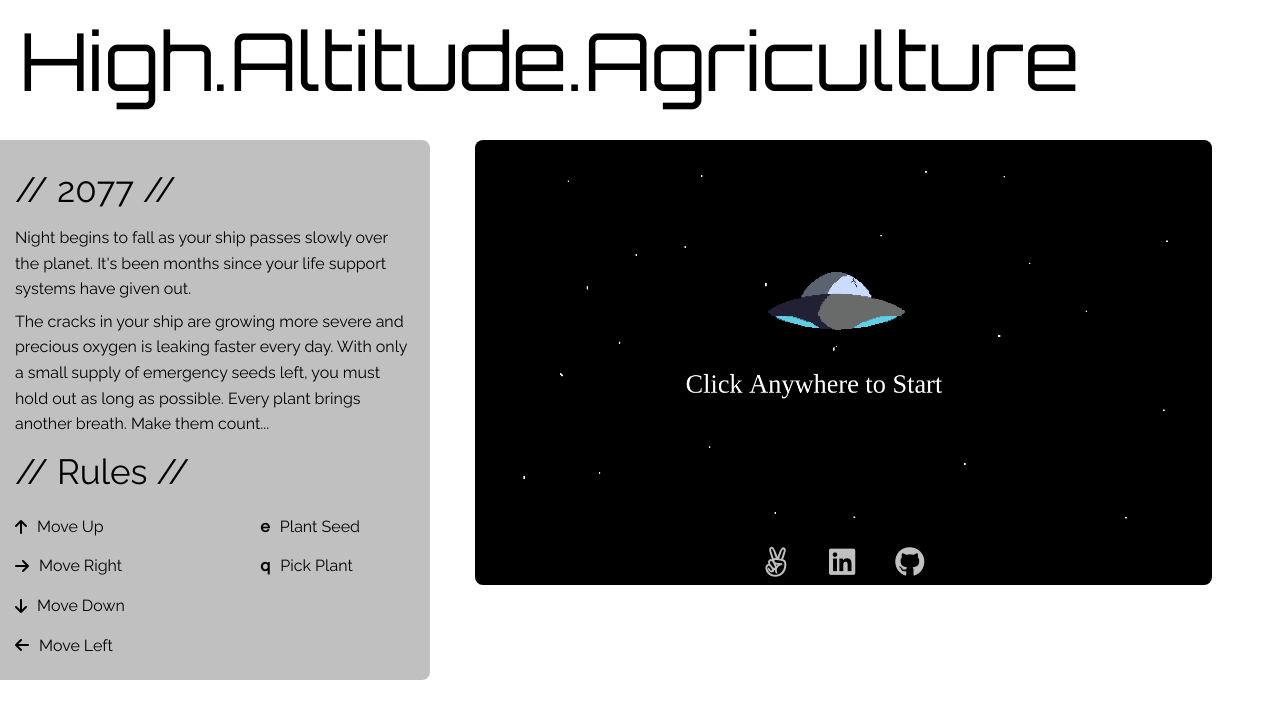
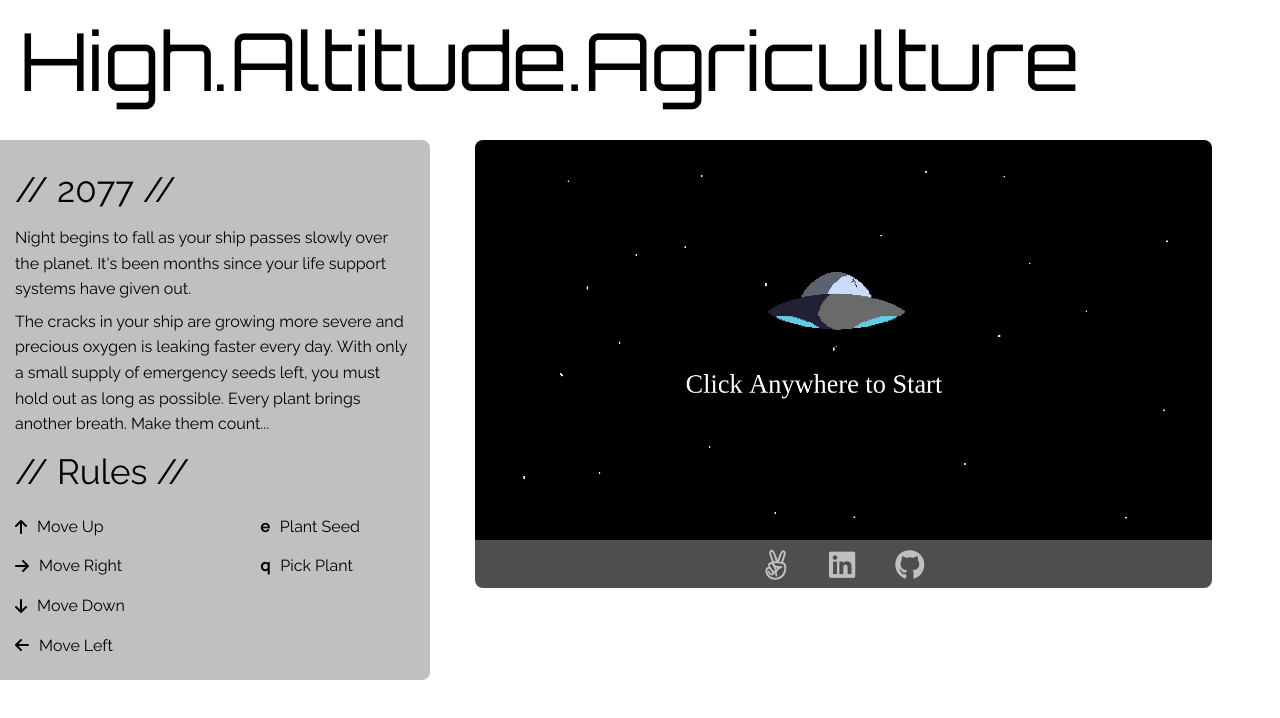
Before and after one commit to galenddavis/High-Altitude-Agriculture, a website built with webpack: page index.html in a window 1280 px wide. Built offline with nearby package versions, Linux system fonts and the light colour scheme; a web font is replaced by a local one.

Commit message:
Moved social links to under canvas

```diff
--- a/src/styles/sidebar.scss
+++ b/src/styles/sidebar.scss
@@ -107,9 +107,10 @@ canvas {
     // justify-content: space-around;
     font-size: 30px;
     display: flex;
-    background-color: #c0c0c0;
-    // border-bottom: 1px black solid;
-    background-image: url('/src/assets/images/game_start_background.png');
+    // background-color: #c0c0c0;
+    background-color: #4e4e4e;
+    border-top: 3px #4e4e4e solid;
+    // background-image: url('/src/assets/images/game_start_background.png');
 
 
     width: 100%;
```
Also changed, not shown: dist/main.css, 1 other file.
